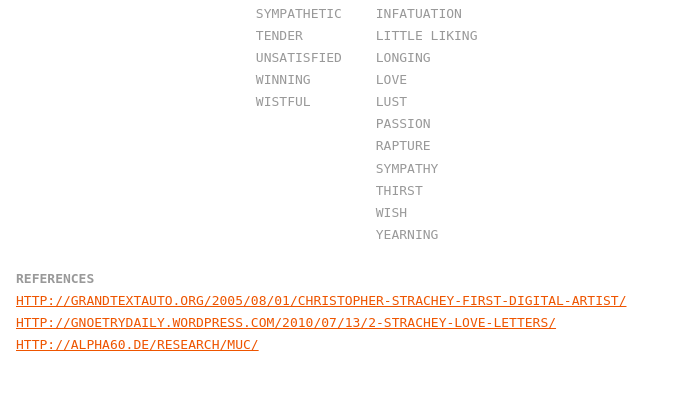
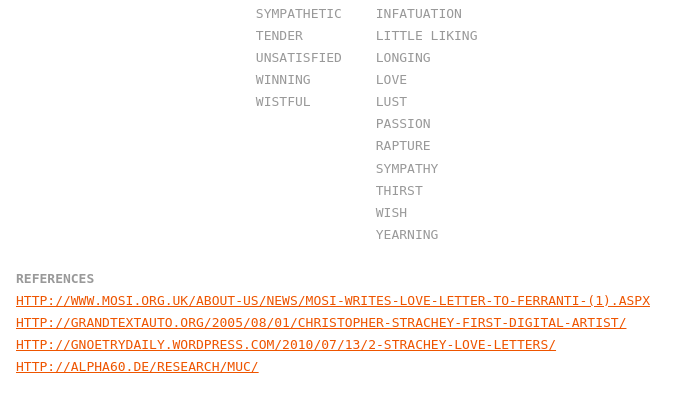
Before and after one commit to gingerbeardman/loveletter, a PHP site: page / in a window 1280 px wide. Shown: the part 698-1115 px from the top of the page, without its empty margins (0-697 px from the left). Before the commit the page ends 1049 px from the top, so only its background shows below. Run offline with PHP 8.4, Linux system fonts and the light colour scheme; data that the repository does not hold is empty; some libraries are stand-ins or nearby versions.

Commit message:
added MOSI ref

```diff
--- a/index.php
+++ b/index.php
@@ -137,6 +137,7 @@ function print_ra($arr) {
 ?>
 <br clear="both">
 <strong>REFERENCES</strong>
+<a href="http://www.mosi.org.uk/about-us/news/mosi-writes-love-letter-to-ferranti-(1).aspx">http://www.mosi.org.uk/about-us/news/mosi-writes-love-letter-to-ferranti-(1).aspx</a>
 <a href="http://grandtextauto.org/2005/08/01/christopher-strachey-first-digital-artist/">http://grandtextauto.org/2005/08/01/christopher-strachey-first-digital-artist/</a>
 <a href="http://gnoetrydaily.wordpress.com/2010/07/13/2-strachey-love-letters/">http://gnoetrydaily.wordpress.com/2010/07/13/2-strachey-love-letters/</a>
 <a href="http://alpha60.de/research/muc/">http://alpha60.de/research/muc/</a>
```
